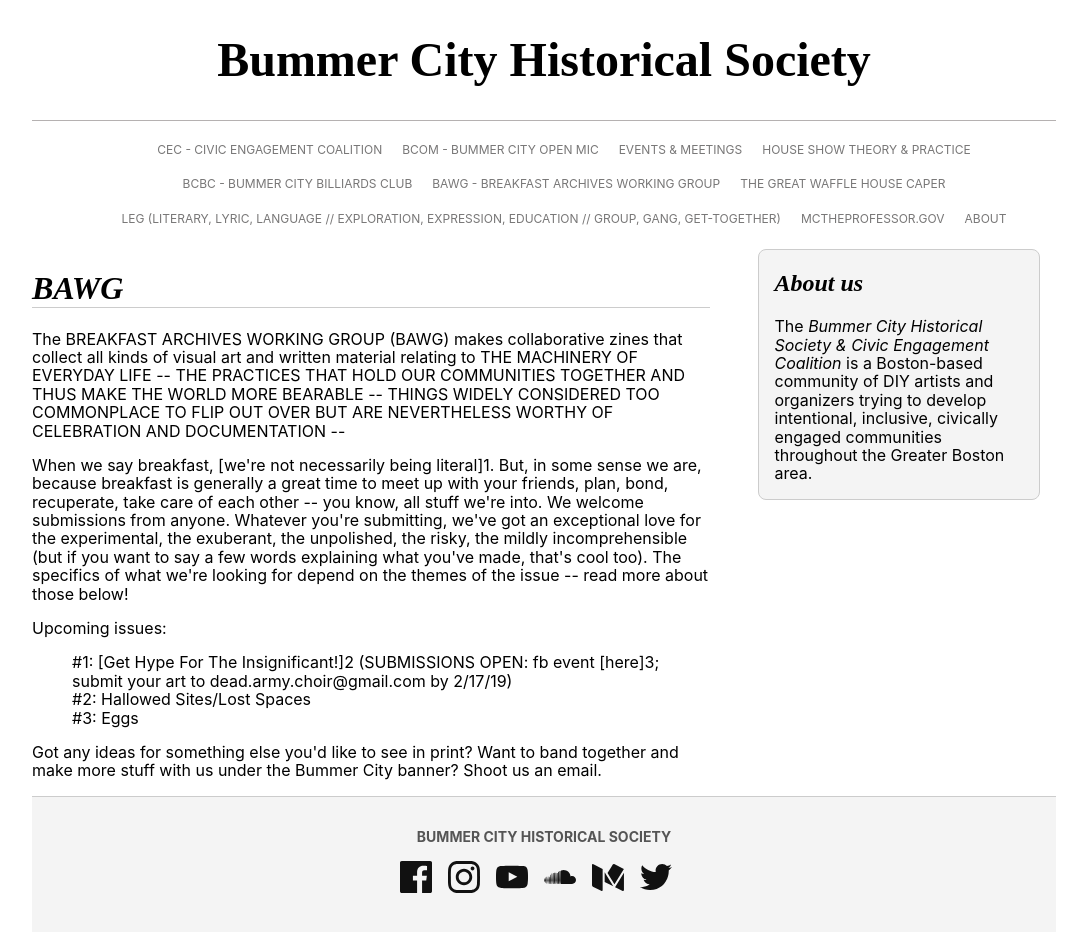
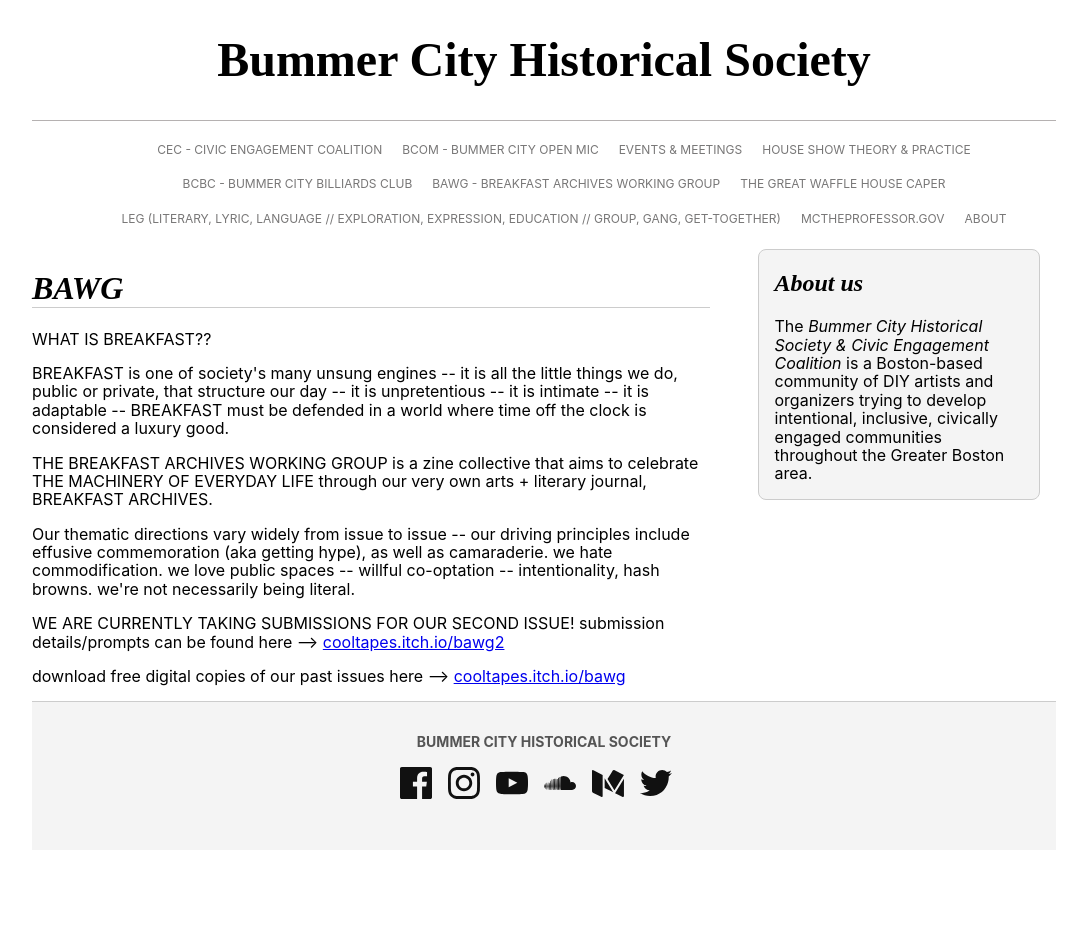
Before and after one commit to nmamidon/bummercitytwo, a React (Create React App) app: page / in a window 1280 px wide. Both pictures are taken after a click on the link "BAWG - BREAKFAST ARCHIVES WORKING GROUP". Shown: the top 932 px of the page, without its empty margins (96-1183 px from the left). After the commit the page ends 850 px from the top, so only its background shows below. Built offline with nearby package versions, Linux system fonts and the light colour scheme.

Commit message:
changing bawg description to what Milner sent me

```diff
--- a/src/components/Bawg.js
+++ b/src/components/Bawg.js
@@ -6,15 +6,12 @@ const Bawg = () => {
 		<div className="flex flex-wrap flex-nowrap-l">
 			<div className="mr4 w-100">
 				<h1 className="baskerville bb b--moon-gray"><i>BAWG</i></h1>
-				<p>The BREAKFAST ARCHIVES WORKING GROUP (BAWG) makes collaborative zines that collect all kinds of visual art and written material relating to THE MACHINERY OF EVERYDAY LIFE -- THE PRACTICES THAT HOLD OUR COMMUNITIES TOGETHER AND THUS MAKE THE WORLD MORE BEARABLE -- THINGS WIDELY CONSIDERED TOO COMMONPLACE TO FLIP OUT OVER BUT ARE NEVERTHELESS WORTHY OF CELEBRATION AND DOCUMENTATION -- </p>
-	        	<p>When we say breakfast, [we're not necessarily being literal]1. But, in some sense we are, because breakfast is generally a great time to meet up with your friends, plan, bond, recuperate, take care of each other -- you know, all stuff we're into. We welcome submissions from anyone. Whatever you're submitting, we've got an exceptional love for the experimental, the exuberant, the unpolished, the risky, the mildly incomprehensible (but if you want to say a few words explaining what you've made, that's cool too). The specifics of what we're looking for depend on the themes of the issue -- read more about those below!</p>
-	        	<p>Upcoming issues:</p>
-	        	<ul className="list">
-	        		<li>#1: [Get Hype For The Insignificant!]2 (SUBMISSIONS OPEN: fb event [here]3; submit your art to dead.army.choir@gmail.com by 2/17/19)</li>
-	        		<li>#2: Hallowed Sites/Lost Spaces</li>
-	        		<li>#3: Eggs</li>
-	        	</ul>
-	        	<p>Got any ideas for something else you'd like to see in print? Want to band together and make more stuff with us under the Bummer City banner? Shoot us an email.</p>
+				<p>WHAT IS BREAKFAST??</p>
+				<p>BREAKFAST is one of society's many unsung engines -- it is all the little things we do, public or private, that structure our day -- it is unpretentious -- it is intimate -- it is adaptable -- BREAKFAST must be defended in a world where time off the clock is considered a luxury good.</p>
+				<p>THE BREAKFAST ARCHIVES WORKING GROUP is a zine collective that aims to celebrate THE MACHINERY OF EVERYDAY LIFE through our very own arts + literary journal, BREAKFAST ARCHIVES.</p>
+				<p>Our thematic directions vary widely from issue to issue -- our driving principles include effusive commemoration (aka getting hype), as well as camaraderie. we hate commodification. we love public spaces -- willful co-optation -- intentionality, hash browns. we're not necessarily being literal.</p>
+				<p>WE ARE CURRENTLY TAKING SUBMISSIONS FOR OUR SECOND ISSUE! submission details/prompts can be found here --> <a href="https://cooltapes.itch.io/bawg2">cooltapes.itch.io/bawg2</a></p>
+				<p>download free digital copies of our past issues here --> <a href="https://cooltapes.itch.io/bawg">cooltapes.itch.io/bawg</a></p>
 	        </div>
 	        <Sidebar />
         </div>
```
